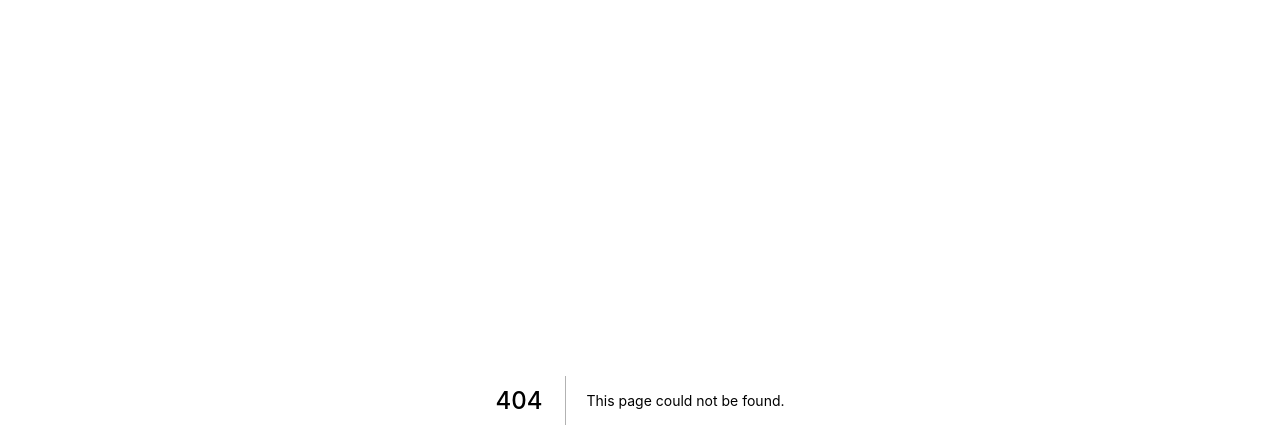
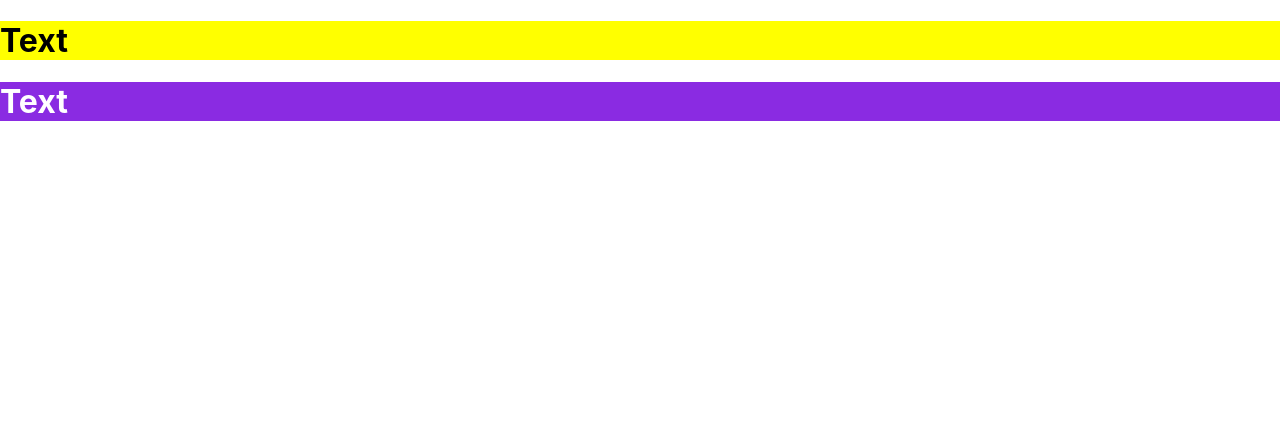
Before and after one commit to n-resende/react-course, a Next.js app: page /css/usingstyle in a window 1280 px wide. Before the commit this address had no page. Shown: the top 448 px of the page. Built offline with nearby package versions, Linux system fonts and the light colour scheme.

Commit message:
css study in react

```diff
--- /dev/null
+++ b/components/Style.jsx
@@ -0,0 +1,12 @@
+export default function Style(props) {
+    return(
+        <div>
+            <h1 style={ {
+                backgroundColor: props.num >= 0 ? "yellow" : "blueviolet",
+                color: props.color
+                } }>
+                Text
+            </h1>
+        </div>
+    )
+}
--- /dev/null
+++ b/pages/css/usingstyle.jsx
@@ -0,0 +1,10 @@
+import Style from "../../components/Style"
+
+export default function usingstyle() {
+    return(
+        <>
+            <Style num={42} color="black"></Style>
+            <Style num={-42} color="white"></Style>
+        </>
+    )
+}
```
Also changed, not shown: components/AddOne.jsx (added, +8 -0 lines), pages/basics/propsReadOnly.jsx (added, +7 -0 lines).
